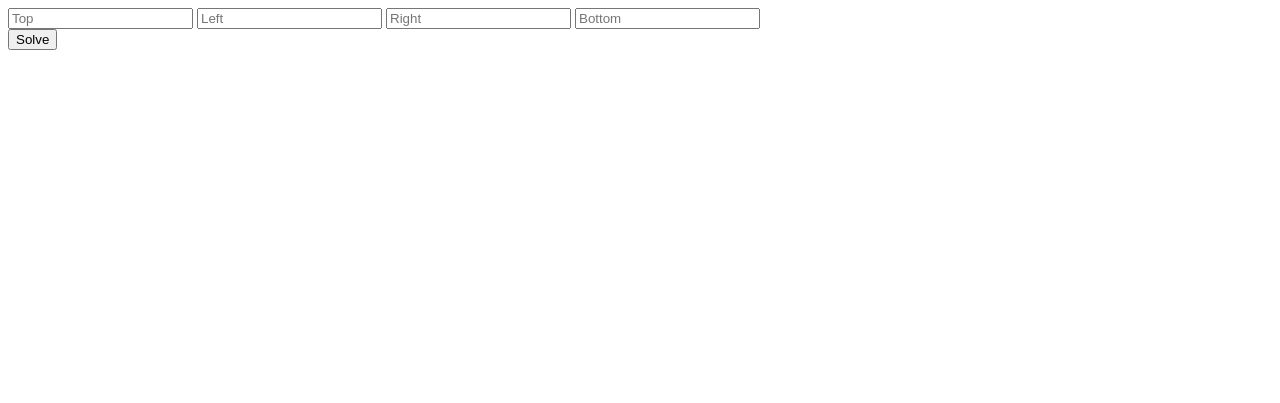
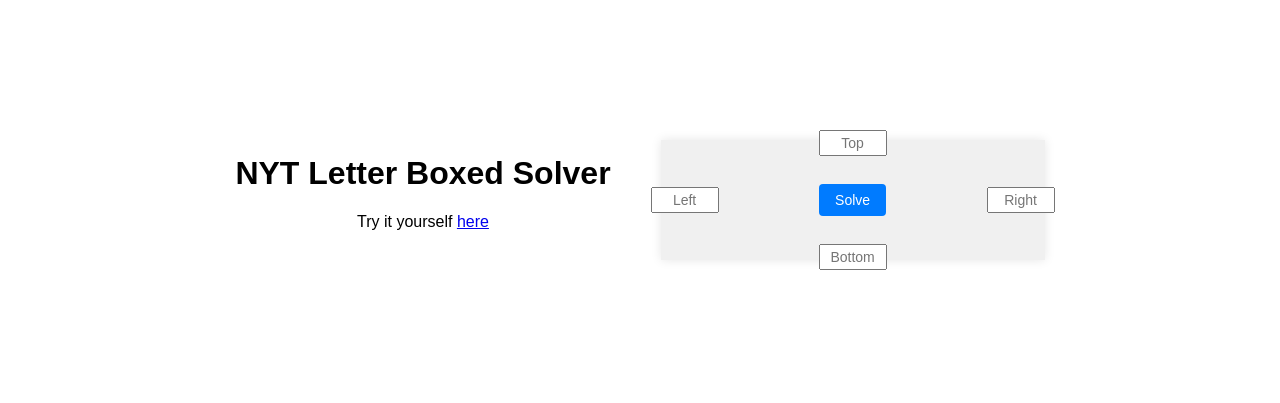
Before and after one commit to AlexPerathoner/nyt-letter-boxed, a plain HTML site: page index.html in a window 1280 px wide. Drawn offline with Linux system fonts and the light colour scheme.

Commit message:
update static page

```diff
--- a/index.html
+++ b/index.html
@@ -4,6 +4,20 @@
     <meta charset="UTF-8" />
     <title>NYT Letter Boxed Solver</title>
     <script type="text/javascript">
+      function check() {
+        const top = document.getElementById("top").value;
+        const left = document.getElementById("left").value;
+        const right = document.getElementById("right").value;
+        const bottom = document.getElementById("bottom").value;
+        if (top === "" || left === "" || right === "" || bottom === "") {
+          console.log("Fill out all inputs!");
+
+          return false;
+        }
+        console.log("All inputs filled out!");
+
+        return true;
+      }
     function solve() {
       const top = document.getElementById("top").value;
       const left = document.getElementById("left").value;
@@ -11,40 +25,214 @@
       const bottom = document.getElementById("bottom").value;
       allowed_letters = top + left + right + bottom;
 
-      const results = document.getElementById("results");
+      const results = document.getElementById("result-lists");
       results.innerHTML = "";
 
       const xhr = new XMLHttpRequest();
-      xhr.open("GET", "https://nyt-letter-boxed-61be00f8e5e6.herokuapp.com/", true);
+      xhr.open("GET", "https://nyt-letter-boxed-61be00f8e5e6.herokuapp.com/?words_file=30k.txt&allowed_letters=" +  allowed_letters + "&find_all_solutions=True&debug=False&limit=5", true);
 
-      xhr.setRequestHeader("Content-Type", "application/json"); // prevent cors, allow https://nyt-letter-boxed-61be00f8e5e6.herokuapp.com
+      xhr.setRequestHeader("Cache-Control", "no-cache");
+      xhr.setRequestHeader("Content-Type", "application/json");
       xhr.setRequestHeader("Access-Control-Allow-Origin", "*");
       xhr.onreadystatechange = function() {
         if (xhr.readyState === 4 && xhr.status === 200) {
           const data = JSON.parse(xhr.responseText);
-          data.forEach((word) => {
-            const p = document.createElement("p");
-            p.innerHTML = word;
-            results.appendChild(p);
+
+          if (data.length === 0) {
+            const divList = document.createElement("div");
+            divList.className = "list";
+            const h3 = document.createElement("h3");
+            h3.innerHTML = "No solutions found!";
+            divList.appendChild(h3);
+            results.appendChild(divList);
+            return;
+          }
+
+          data.forEach((sol) => {
+            const divList = document.createElement("div");
+            divList.className = "list";
+            const h3 = document.createElement("h3");
+            h3.innerHTML = "Solution " + (data.indexOf(sol) + 1);
+            divList.appendChild(h3);
+            const ul = document.createElement("ul");
+            sol.forEach((word) => {
+              const li = document.createElement("li");
+              li.innerHTML = word;
+              ul.appendChild(li);
+            });
+            divList.appendChild(ul);
+            results.appendChild(divList);
+
           });
         }
       };
-      // send to https://nyt-letter-boxed-61be00f8e5e6.herokuapp.com/?words_file=30k.txt&allowed_letters=jhtawouinbge&find_all_solutions=True&debug=False
-
-      xhr.send(JSON.stringify({ allowed_letters }));
+      xhr.send();
     }
   </script>
+  <style>
+    .content {
+        text-align: center;
+        margin-bottom: 20px;
+        margin-right: 50px;
+    }
+
+    .title {
+        font-size: 24px;
+        margin: 0;
+        color: #333;
+    }
+
+    .description {
+        font-size: 16px;
+        color: #666;
+        margin-top: 5px;
+    }
+
+    body, html {
+        margin: 0;
+        padding: 0;
+        height: 100%;
+        justify-content: center;
+        align-items: center;
+        font-family: Arial, sans-serif;
+    }
+    .top-content {
+        display: flex;
+        justify-content: center;
+        align-items: center;
+        height: 50%;
+    }
+
+    .square-container {
+        width: 30vw; /* 30% of the viewport width */
+        height: 15vh; /* 30% of the viewport height */
+        position: relative;
+        display: flex;
+        justify-content: center;
+        align-items: center;
+    }
+
+    .square {
+        width: 100%;
+        height: 100%;
+        background-color: #f0f0f0;
+        position: relative;
+        display: flex;
+        justify-content: center;
+        align-items: center;
+        box-shadow: 0 0 10px rgba(0, 0, 0, 0.1);
+    }
+
+    .input {
+        position: absolute;
+        width: 60px;
+        height: 20px;
+        font-size: 14px;
+        text-align: center;
+    }
+
+    .input.top {
+        top: -10px; /* Slightly overlap the square */
+        left: 50%;
+        transform: translateX(-50%);
+    }
+
+    .input.bottom {
+        bottom: -10px; /* Slightly overlap the square */
+        left: 50%;
+        transform: translateX(-50%);
+    }
+
+    .input.left {
+        left: -10px; /* Slightly overlap the square */
+        top: 50%;
+        transform: translateY(-50%);
+    }
+
+    .input.right {
+        right: -10px; /* Slightly overlap the square */
+        top: 50%;
+        transform: translateY(-50%);
+    }
+    .solve-button {
+        font-size: 14px;
+        padding: 8px 16px;
+        border: none;
+        background-color: #007BFF;
+        color: white;
+        border-radius: 4px;
+        cursor: pointer;
+        transition: background-color 0.3s ease;
+    }
+
+    .solve-button:hover {
+        background-color: #0056b3;
+    }
+    #result-lists {
+        width: 80%;
+        margin-top: 30px;
+        display: flex;
+        justify-content: space-around;
+        text-align: left;
+        padding: 20px;
+        background-color: #fff;
+        box-shadow: 0 0 10px rgba(0, 0, 0, 0.1);
+        border-radius: 8px;
+        margin-left: auto;
+        margin-right: auto;
+    }
+
+    .list {
+        flex: 1;
+        margin: 0 10px;
+    }
+
+    .list h3 {
+        font-size: 18px;
+        margin-bottom: 10px;
+        color: #333;
+    }
+
+    .list ul {
+        list-style-type: none;
+        padding: 0;
+    }
+
+    .list ul li {
+        padding: 5px 0;
+        color: #555;
+        border-bottom: 1px solid #eee;
+    }
+
+    .list ul li:last-child {
+        border-bottom: none;
+    }
+
+
+  </style>
   </head>
   <body>
-    <!-- square with 4 inputs on each side -->
-    <div id="square">
-      <input type="text" id="top" placeholder="Top" />
-      <input type="text" id="left" placeholder="Left" />
-      <input type="text" id="right" placeholder="Right" />
-      <input type="text" id="bottom" placeholder="Bottom" />
+    <div class="top-content">
+      <div class="content">
+        <h1>NYT Letter Boxed Solver</h1>
+        <p>Try it yourself <a href="https://www.nytimes.com/puzzles/letter-boxed">here</a></p>
+      </div>
+      <!-- square with 4 inputs on each side -->
+      <div class="square-container">
+        <div class="square">
+          <form onsubmit="return false">
+          <input type="text" class="input top" id="top" placeholder="Top">
+          <input type="text" class="input bottom" id="bottom" placeholder="Bottom">
+          <input type="text" class="input left" id="left" placeholder="Left">
+          <input type="text" class="input right" id="right" placeholder="Right">
+          <input type="submit" class="solve-button" onclick="if (!check()) {alert('Fill out all inputs!');}; solve()" value="Solve">
+          </form>
+        </div>
+      </div>
     </div>
-    <button id="solve" onclick="solve()">Solve</button>
 
-    <div id="results"></div>
+    <div id="result-lists">
+    </div>
+
   </body>
 </html>
```
Also changed, not shown: 1 other file.
